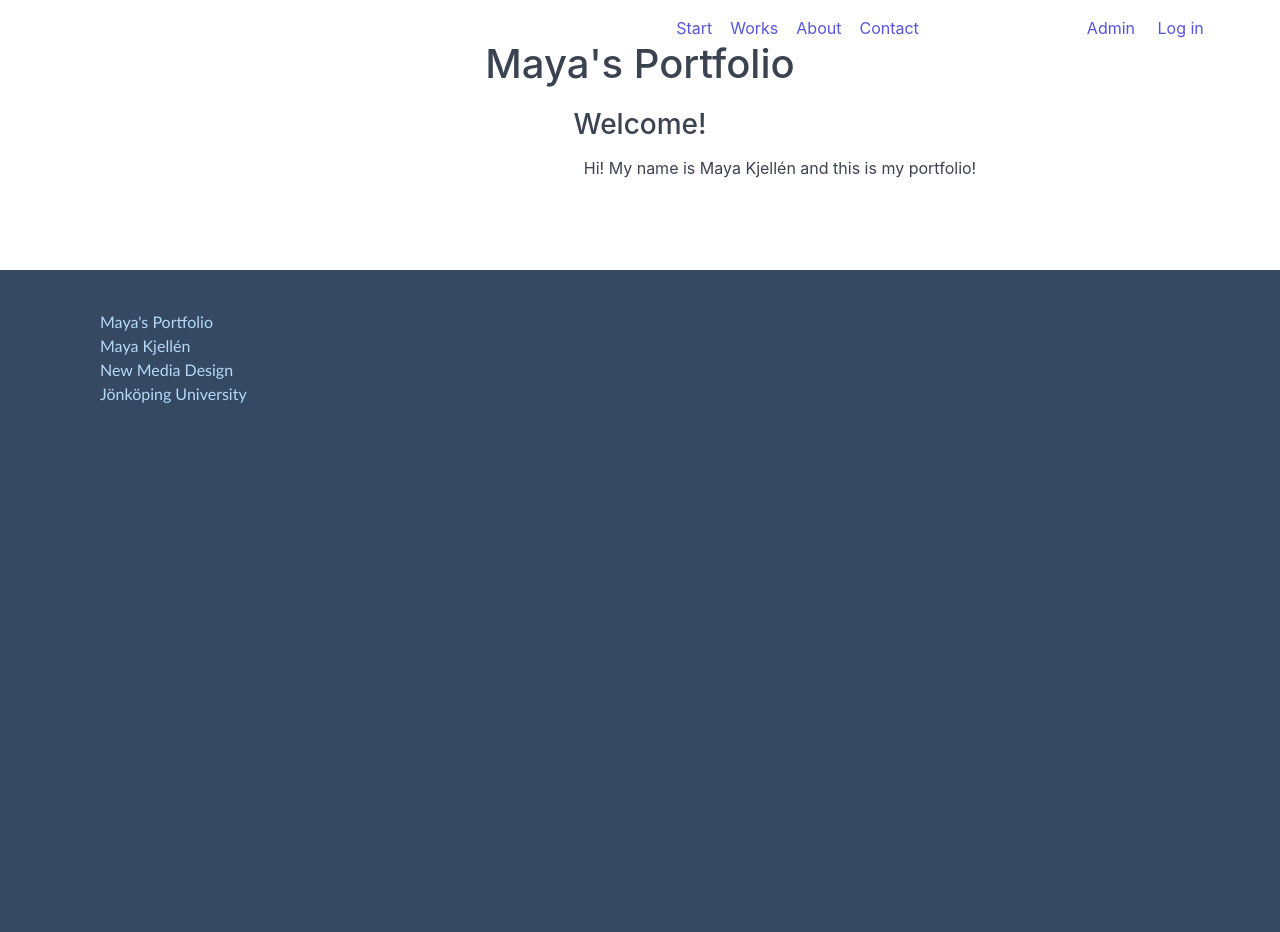
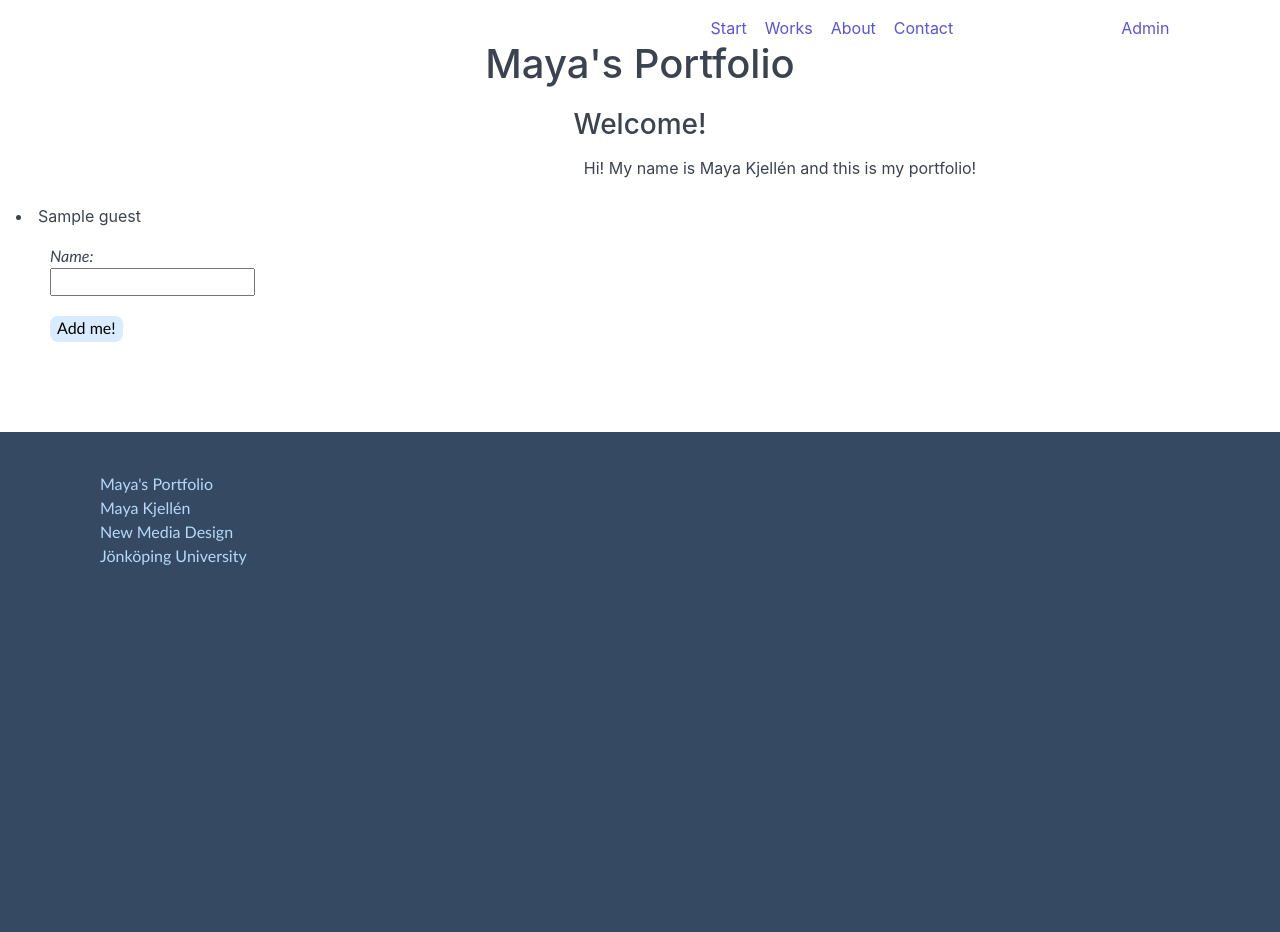
Before and after one commit to maysing/mayaKjellenPortfolio, a Node server app: template views/start.hbs in a window 1280 px wide. Shown: the part 80-1012 px from the top of the page. Before the commit the page ends 483 px from the top, so only its background shows below. Run offline with Node 20, Linux system fonts and the light colour scheme; the visitor is signed in with stand-in values (Sample User, id 1); the template is opened without the code that fills it: most values are stand-ins (such as "Sample title", 1, 10 or a date in 2020); some libraries are stand-ins or nearby versions.

Commit message:
guestbook

```diff
--- a/main.js
+++ b/main.js
@@ -18,6 +18,13 @@ app.use(
 		resave: false,
 		secret: "fsecufeoue"
 	})
+)
+
+app.use(
+	function(request, response, next){
+		response.locals.session = request.session
+		next()
+	}
 )
 
 app.engine('hbs', expressHandlebars.engine({
@@ -46,17 +53,74 @@ db.run(`
 `)
 
 
+db.run(`
+
+    CREATE TABLE IF NOT EXISTS guests(
+        id INTEGER PRIMARY KEY AUTOINCREMENT,
+        name TEXT
+    )
+`)
+
+
 //Start Page
+
 
 app.get('/', function(request, response){
 
-    const model = {
-		session: request.session
-	}
+    const query = "SELECT * FROM guests ORDER BY id"
 
-     response.render('start.hbs', model)
+    const guestInputErrors = []
+
+    db.all(query, function(error, guests) {
+
+        if(error) {
+            guestInputErrors.push("Internal error")
+
+        } else {
+            const model = {
+              guests,
+              session: request.session
+            }
+
+        response.render('start.hbs', model)
+        }
+
+    })
+
 })
 
+
+app.post('/', function(request, response){
+
+    const name = request.body.name
+
+    const guestInputErrors = []
+
+    if(name.length == fieldEmpty){
+        guestInputErrors.push("Title field can not be empty")
+    }
+
+    if(guestInputErrors.length == 0){
+        const query = "INSERT INTO guests (name) VALUES (?)"
+        const values = [name]
+
+        db.run(query, values, function(error){
+            if(error){
+                guestInputErrors.push("Internal error")
+            }
+
+                const model = {
+                    guestInputErrors
+                }
+
+
+            response.render('start.hbs', model)
+
+        })
+
+    }
+
+})
 
 
 //About Page
--- a/public/layout.css
+++ b/public/layout.css
@@ -23,7 +23,7 @@ h2 {
     padding-left: 600px;
 }
 
-form {
+.adminForms {
     display: flex;
     justify-content: center;
     flex-wrap: wrap;
@@ -84,7 +84,7 @@ p {
     margin-bottom: 20px;
 }
 
-#loginButton {
+.formButtons {
     margin-top: 20px;
     padding-right: 7px;
     padding-left: 7px;
@@ -113,3 +113,12 @@ p {
     color: red;
     font-style: italic;
 }
+
+#guestbookForm {
+    font-family: 'Trebuchet MS', 'Lucida Sans Unicode', 'Lucida Grande', 'Lucida Sans', Arial, sans-serif;
+    font-style: italic;
+    display: flex;
+    flex-wrap: wrap;
+    width: 100px;
+    margin-left: 50px;
+}
--- a/views/admin.hbs
+++ b/views/admin.hbs
@@ -14,7 +14,7 @@
     </div>
 </div>
 
-<form action="" method="POST">
+<form class="adminForms" action="" method="POST">
     <div>
         Title:
         <input
@@ -46,7 +46,7 @@
             value="{{year}}">
     </div>
 
-    <input id="postButton" type="submit" value="Post">
+    <input class="formButtons" type="submit" value="Post">
 
 </form>
 
--- a/views/layouts/main.hbs
+++ b/views/layouts/main.hbs
@@ -29,8 +29,11 @@
     <a href="/contact" class="btn btn-link">Contact</a>
 
     <div id ="adminSection">
-        <a href="/admin" class="btn btn-link">Admin</a>
-        <a href="/login" class="btn btn-link">Log in</a>
+        {{#if session.isLoggedIn}}
+            <a href="/admin" class="btn btn-link">Admin</a>
+        {{else}}
+            <a href="/login" class="btn btn-link">Log in</a>
+        {{/if}}
      </div>
   </section>
   </div>
--- a/views/login.hbs
+++ b/views/login.hbs
@@ -4,7 +4,7 @@
 	<p id = "loginFail">Wrong username or password, please try again.</p>
 {{/if}}
 
-<form action="/login" method="post">
+<form class="adminForms" action="/login" method="post">
 
 		<input id="username" type="text"
         name="username"
@@ -14,6 +14,6 @@
         name="password"
         placeholder="Password">
 
-	<input id="loginButton" type="submit" value="Login">
+	<input class="formButtons" type="submit" value="Login">
 
 </form>
--- a/views/start.hbs
+++ b/views/start.hbs
@@ -1,7 +1,35 @@
 <h1>Maya's Portfolio</h1>
+
 
 <h3>Welcome!</h3>
 
 <p class="aboutText">
     Hi! My name is Maya Kjellén and this is my portfolio!
 </p>
+
+
+
+{{#if guests.length}}
+
+    <ul id="guestsList">
+        {{#each guests}}
+            <li> {{name}} </li>
+        {{/each}}
+    </ul>
+
+{{else}}
+
+    <p>At the moment we have no guests to display</p>
+
+{{/if}}
+
+
+
+
+<form id="guestbookForm" action="" method="post">
+
+		Name: <input type="text" name="name">
+
+	<input class="formButtons" type="submit" value="Add me!">
+
+</form>
```
Also changed, not shown: mayaKjellenPortfolioDb.db.
